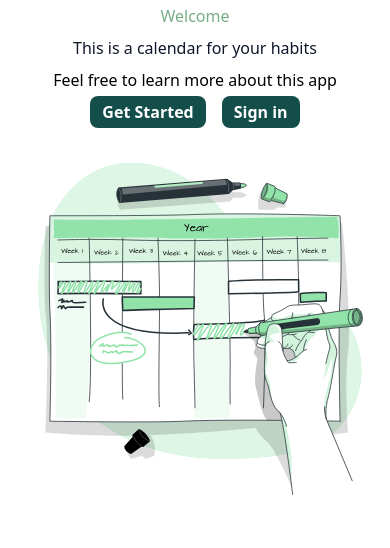
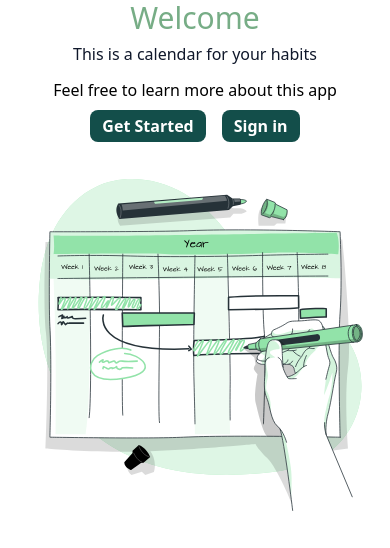
Before and after one commit to aguzovatii/calendar-frontend, a Next.js app: page /welcome in a window 390 px wide. Shown: the top 548 px of the page. Built offline with nearby package versions, Linux system fonts and the light colour scheme.

Commit message:
Change the font size

```diff
--- a/app/welcome/page.tsx
+++ b/app/welcome/page.tsx
@@ -16,7 +16,7 @@ export default function WelcomePage({
         <div className="basis:0 md:grow"></div>
         <div className="grid grid-rows-4 items-center justify-items-center">
           <div>
-            <p className="font-medium md:text-3xl lg:text-5xl xl:text-6xl text-[#77AD86]">
+            <p className="font-medium text-3xl lg:text-5xl xl:text-6xl text-[#77AD86]">
               Welcome
             </p>
           </div>
```
